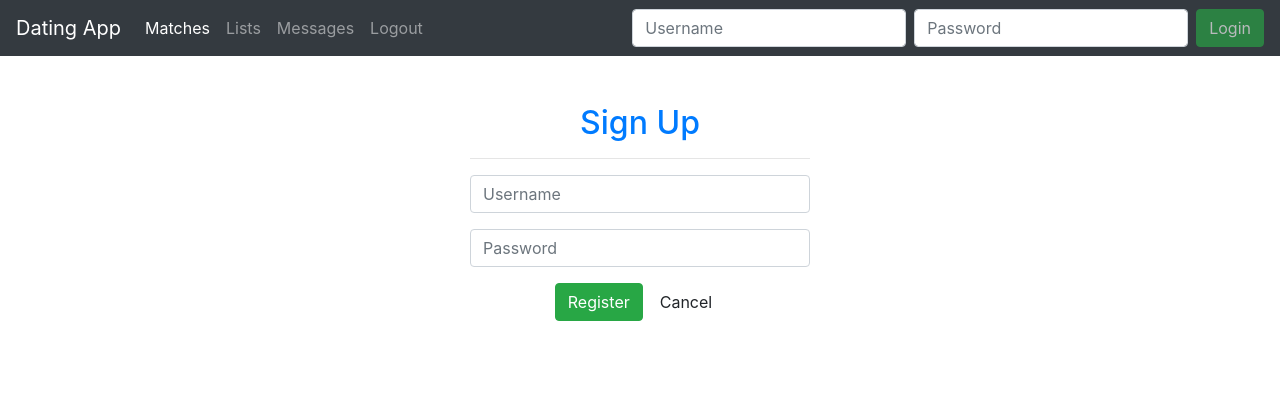
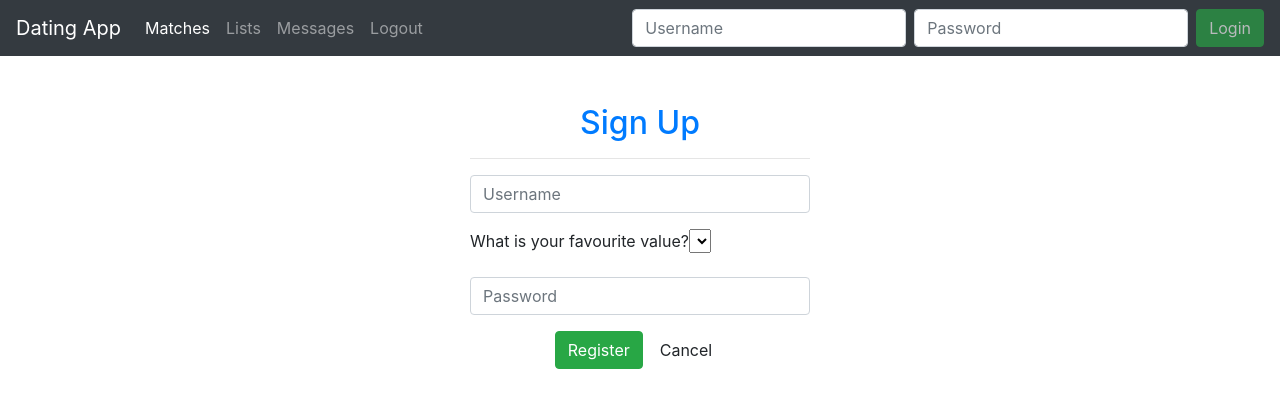
Before and after one commit to achinyangare/dating-app-api, an Angular app: page / in a window 1280 px wide. Both pictures are taken after a click on the button "Register". Shown: the top 408 px of the page. Built offline with nearby package versions, Linux system fonts and the light colour scheme; no server answers.

Commit message:
Updated home, register and nav components added passing variables to other component.

```diff
--- a/src/app/app.component.html
+++ b/src/app/app.component.html
@@ -1,3 +1,2 @@
 <app-nav></app-nav>
 <app-home></app-home>
-<app-value></app-value>
--- a/src/app/app.module.ts
+++ b/src/app/app.module.ts
@@ -2,7 +2,6 @@ import {BrowserModule} from '@angular/platform-browser';
 import {NgModule} from '@angular/core';
 
 import {AppComponent} from './app.component';
-import {ValueComponent} from './value/value.component';
 import {HttpClientModule} from '@angular/common/http';
 import {NavComponent} from './nav/nav.component';
 import {FormsModule} from '@angular/forms';
@@ -13,7 +12,6 @@ import { RegisterComponent } from './register/register.component';
 @NgModule({
     declarations: [
         AppComponent,
-        ValueComponent,
         NavComponent,
         HomeComponent,
         RegisterComponent
--- a/src/app/home/home.component.html
+++ b/src/app/home/home.component.html
@@ -11,7 +11,7 @@
     <div *ngIf="registerMode" class="container">
         <div class="row justify-content-center">
             <div class="col-4">
-                <app-register></app-register>
+                <app-register [valuesFromHome]="values"></app-register>
             </div>
         </div>
     </div>
--- a/src/app/home/home.component.ts
+++ b/src/app/home/home.component.ts
@@ -1,4 +1,5 @@
 import {Component, OnInit} from '@angular/core';
+import {HttpClient} from '@angular/common/http';
 
 @Component({
     selector: 'app-home',
@@ -8,14 +9,24 @@ import {Component, OnInit} from '@angular/core';
 export class HomeComponent implements OnInit {
 
     registerMode = false;
+    values: any;
 
-    constructor() {
+    constructor(private httpClient: HttpClient) {
     }
 
     ngOnInit() {
+        this.getValues();
     }
 
     registerToggle() {
         this.registerMode = !this.registerMode;
     }
+
+    getValues() {
+        this.httpClient.get('http://localhost:5000/api/values').subscribe(response => {
+            this.values = response;
+        }, error => {
+            console.log(error);
+        });
+    }
 }
--- a/src/app/register/register.component.html
+++ b/src/app/register/register.component.html
@@ -4,6 +4,13 @@
 
     <div class="form-group">
         <input type="text" class="form-control" required name="username" [(ngModel)]="model.username" placeholder="Username">
+    </div>
+
+    <div class="form-group">
+        <label for="favouriteValue">What is your favourite value?</label>
+        <select name="favouriteValue" id="favouriteValue">
+
+        </select>
     </div>
 
     <div class="form-group">
--- a/src/app/register/register.component.ts
+++ b/src/app/register/register.component.ts
@@ -1,4 +1,4 @@
-import {Component, OnInit} from '@angular/core';
+import {Component, Input, OnInit} from '@angular/core';
 
 @Component({
     selector: 'app-register',
@@ -6,6 +6,8 @@ import {Component, OnInit} from '@angular/core';
     styleUrls: ['./register.component.css']
 })
 export class RegisterComponent implements OnInit {
+
+    @Input() valuesFromHome: any;
 
     model: any = {};
 
--- a/src/app/value/value.component.html
+++ /dev/null
@@ -1,3 +0,0 @@
-<p *ngFor="let value of values">
-  {{value.id}}, {{value.name}}
-</p>
--- a/src/app/value/value.component.ts
+++ /dev/null
@@ -1,26 +0,0 @@
-import { Component, OnInit } from '@angular/core';
-import {HttpClient} from '@angular/common/http';
-
-@Component({
-  selector: 'app-value',
-  templateUrl: './value.component.html',
-  styleUrls: ['./value.component.css']
-})
-export class ValueComponent implements OnInit {
-
-  values: any;
-
-  constructor(private httpClient: HttpClient) { }
-
-  ngOnInit() {
-    this.getValues();
-  }
-
-  getValues() {
-    this.httpClient.get('http://localhost:5000/api/values').subscribe(response => {
-      this.values = response;
-    }, error => {
-      console.log(error);
-    });
-  }
-}
```
Also changed, not shown: src/app/value/value.component.css (deleted).
